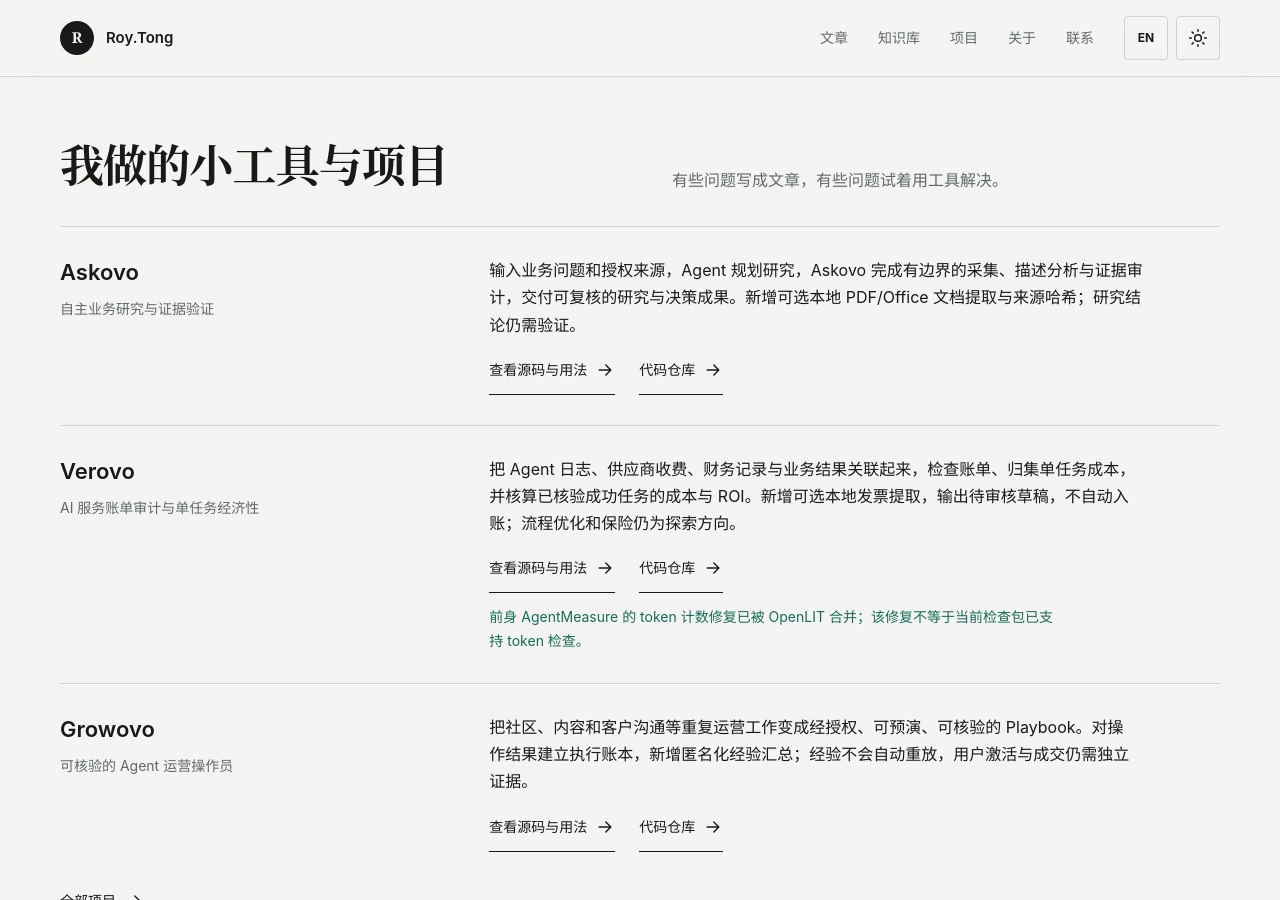
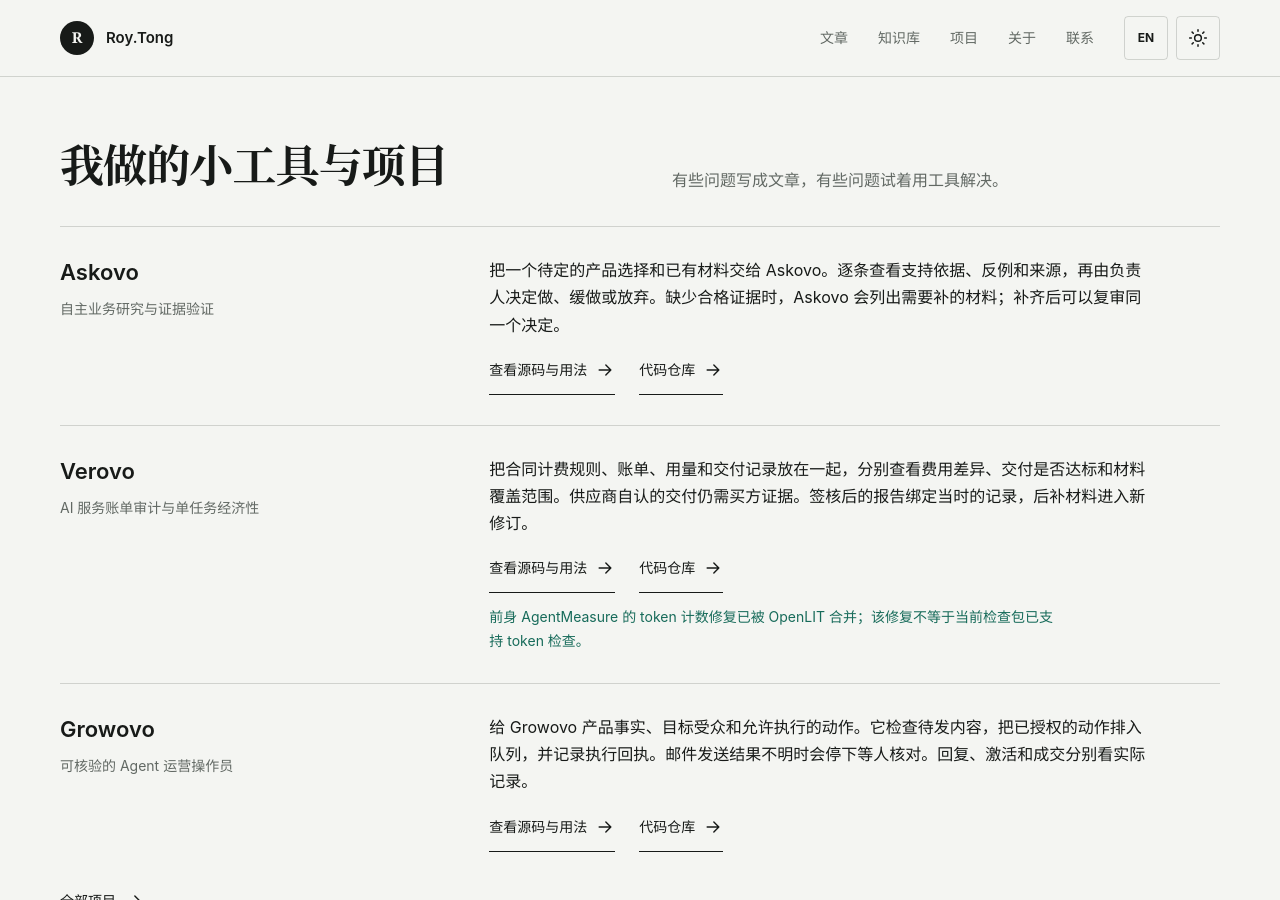
Before and after one commit to roy-tong/roy-tong.github.io, a Jekyll site: the page built from index.html, in a window 1280 px wide and 900 px high, scrolled down 3198 px. Built offline with Jekyll 4.4.1, drawn with Linux system fonts in a browser that asks for light colours.

Commit message:
Update bilingual ovo portfolio and agent index

```diff
--- a/_data/portfolio.json
+++ b/_data/portfolio.json
@@ -191,8 +191,8 @@
         "en": "Autonomous business research & evidence validation"
       },
       "description": {
-        "zh": "输入业务问题和授权来源，Agent 规划研究，Askovo 完成有边界的采集、描述分析与证据审计，交付可复核的研究与决策成果。新增可选本地 PDF/Office 文档提取与来源哈希；研究结论仍需验证。",
-        "en": "From a business question and authorized sources, the Agent plans research; Askovo collects and analyzes available data, audits evidence and delivers traceable findings. Optional local PDF/Office intake preserves source hashes; extracted text remains unreviewed."
+        "zh": "把一个待定的产品选择和已有材料交给 Askovo。逐条查看支持依据、反例和来源，再由负责人决定做、缓做或放弃。缺少合格证据时，Askovo 会列出需要补的材料；补齐后可以复审同一个决定。",
+        "en": "Bring one product decision and the material behind it. Review the sources and counterexamples with the person who owns the decision. If the evidence falls short, Askovo lists what to collect. Reopen the same decision when new evidence arrives."
       },
       "links": [
         {
@@ -213,8 +213,8 @@
         "en": "AI charge assurance & task economics"
       },
       "description": {
-        "zh": "把 Agent 日志、供应商收费、财务记录与业务结果关联起来，检查账单、归集单任务成本，并核算已核验成功任务的成本与 ROI。新增可选本地发票提取，输出待审核草稿，不自动入账；流程优化和保险仍为探索方向。",
-        "en": "Join agent logs, supplier bills, financial records and business outcomes to audit charges and calculate task-level costs, cost per verified success and evidence-backed ROI. Optional local invoice extraction creates unreviewed drafts, not booked expenses; optimization and insurance remain future directions."
+        "zh": "把合同计费规则、账单、用量和交付记录放在一起，分别查看费用差异、交付是否达标和材料覆盖范围。供应商自认的交付仍需买方证据。签核后的报告绑定当时的记录，后补材料进入新修订。",
+        "en": "Compare the billing rules, invoice, usage and delivery records for one period. Review charge differences, delivery against buyer criteria and gaps in coverage. Supplier self-attestation leaves buyer acceptance unproven. The signed report preserves the evidence for that revision."
       },
       "links": [
         {
@@ -239,8 +239,8 @@
         "en": "Verified agent operations operator"
       },
       "description": {
-        "zh": "把社区、内容和客户沟通等重复运营工作变成经授权、可预演、可核验的 Playbook。对操作结果建立执行账本，新增匿名化经验汇总；经验不会自动重放，用户激活与成交仍需独立证据。",
-        "en": "Turn repetitive community, content and communication work into reviewed, authorized playbooks. Record confirmed and uncertain actions, and summarize privacy-safe operational patterns; patterns never auto-replay or prove customer conversion."
+        "zh": "给 Growovo 产品事实、目标受众和允许执行的动作。它检查待发内容，把已授权的动作排入队列，并记录执行回执。邮件发送结果不明时会停下等人核对。回复、激活和成交分别看实际记录。",
+        "en": "Give Growovo the product facts, audience and actions you authorize. It checks drafts, queues approved work and records receipts. An uncertain email send stops the batch for review. Track replies, activation and sales from their own records."
       },
       "links": [
         {
--- a/about.md
+++ b/about.md
@@ -144,7 +144,7 @@ lang_switch_url: /en/about/
 
     <p>我现在的工作方式是：一个人，带着一个常驻代码仓库的 AI 代理，同时做三个产品。代理当参谋——出方案、做资产、写代码；产品内核当执行——对外动作走门禁、限速、回读校验和账本；我当闸门——未经我审的计划拒跑。这套分工为什么成立，写在《<a href="{{ '/notes/one-person-one-agent-three-products/' | relative_url }}">一个人、一个 AI 代理、三个产品</a>》里。</p>
 
-    <p>三个产品各占一条闭环的一段：<a href="https://github.com/roy-tong/askovo">Askovo</a> 做需求研究（研发前，从研究设计、采集到推理与审计交付，主链从场景、用户、痛点推理到产品与商业，每条结论带证据分级）；<a href="https://github.com/roy-tong/verovo">Verovo</a> 做交付验证（买方侧的 AI 服务计费复核与验收证据，由 AgentMeasure 演进而来）；<a href="https://github.com/roy-tong/Growovo">Growovo</a> 做增长（研发后，定→造→跑，输入已发布的产品，交付可验证的真实用户增长）。Askovo 与 Growovo 是上下游：研究判断是增长定位的输入，增长的一手反馈带着证据等级回流研究；两个引擎各自端到端闭环。三个产品共用同一套证据分级，完整清单见<a href="{{ '/projects/' | relative_url }}">项目页</a>。</p>
+    <p><a href="https://roy-tong.github.io/Askovo/">Askovo</a> 帮产品负责人复核一个待定选择，查看依据、反例与缺口。<a href="https://roy-tong.github.io/Growovo/">Growovo</a> 在已授权的 X 和邮件账号上执行推广，记录回执和待处理回复。<a href="https://roy-tong.github.io/Verovo/">Verovo</a> 帮买方核对一家 AI 供应商一个账期的费用、交付和材料覆盖范围。三项工作都可以独立委托。</p>
 
     <h3>Agent 与软件计量</h3>
 
--- a/en/about.html
+++ b/en/about.html
@@ -145,7 +145,7 @@ lang_switch_url: /about/
 
     <p>These days I work as one person with one AI agent resident in my code repositories, running three products at once. The agent advises — plans, assets, code. The product kernels execute — outbound actions go through gates, throttling, read-back checks, and a ledger. I hold the gate — no plan runs without my review. Why this division holds up is the subject of <a href="{{ '/en/notes/one-person-one-agent-three-products/' | relative_url }}">One Person, One AI Agent, Three Products</a>.</p>
 
-    <p>Each product owns one segment of the loop: <a href="https://github.com/roy-tong/askovo">Askovo</a> does demand research (pre-build: from study design and collection through reasoning, audit, and delivery, on a chain from scenes, users, and pains to product and business, every claim carrying an evidence grade); <a href="https://github.com/roy-tong/verovo">Verovo</a> does delivery verification (buyer-side AI service charge recounts and acceptance evidence, evolved from AgentMeasure); <a href="https://github.com/roy-tong/Growovo">Growovo</a> does growth (post-launch: define → build → run; feed it a shipped product, get verifiable real-user growth). Askovo and Growovo sit upstream and downstream of each other: research judgments feed growth positioning, and first-hand growth feedback flows back with evidence grades. Each engine closes its own loop end-to-end. All three share one evidence-grading scheme; the full list is on the <a href="{{ '/en/projects/' | relative_url }}">projects page</a>.</p>
+    <p><a href="https://roy-tong.github.io/Askovo/">Askovo</a> helps a product owner weigh the evidence for one decision. <a href="https://roy-tong.github.io/Growovo/">Growovo</a> runs authorized X and email campaigns and records receipts and replies. <a href="https://roy-tong.github.io/Verovo/">Verovo</a> helps buyers review charges, delivery and evidence coverage for one supplier and billing period. Each product can be used independently.</p>
 
     <h3>Agents and software metering</h3>
 
--- a/llms.txt
+++ b/llms.txt
@@ -46,10 +46,10 @@ Long-form topic hubs under the Research program. Each hub tracks current change,
 
 - [Agent Research Toolkit catalog](https://raw.githubusercontent.com/roy-tong/roy-tong/main/agent-tools.json): Machine-readable task routing, interfaces, installation commands, first-success checks, constraints, and privacy boundaries for all public tools below.
 - [iRead Research Monitor](https://github.com/roy-tong/iRead): Local-first continuous research monitor with source discovery and evidence-aware daily, weekly, and monthly reports.
-- [Askovo](https://github.com/roy-tong/Askovo): The research engine of the ovo product family — turns business questions and authorized sources into traceable research deliverables. Agent-authored plans drive collection, descriptive analysis, and evidence audits (E0–E5); unsupported sources and unverified claims stay visible. SURE, the earlier standalone demand-research skill, is now Askovo's internal evidence engine.
-- [Growovo](https://github.com/roy-tong/Growovo): The growth operator of the ovo family — runs recurring community, content, and communication tasks through reviewed queues and authorized accounts. The operator kernel and business playbooks share dry-run, approval, quota, and execution records; unknown outcomes require review.
+- [Askovo](https://github.com/roy-tong/Askovo): Bring one product decision and the material behind it. Review the sources and counterexamples with the person who owns the decision. If the evidence falls short, Askovo lists what to collect. Reopen the same decision when new evidence arrives.
+- [Growovo](https://github.com/roy-tong/Growovo): Give Growovo the product facts, audience and actions you authorize. It checks drafts, queues approved work and records receipts. An uncertain email send stops the batch for review. Track replies, activation and sales from their own records.
 - [Bilibili Video to Transcript](https://github.com/roy-tong/bilibili-transcript-pipeline): Local video-to-Markdown, SRT, and JSON pipeline with an offline first-success demo, Agent Skill, and CLI.
-- [Verovo](https://github.com/roy-tong/verovo) (formerly AgentMeasure): Verification for AI services — connects buyer logs, supplier charges, financial records, and business outcomes; reviews charges and delivery, allocates task costs, and calculates cost per verified success with evidence-backed ROI. PyPI: verovo; MCP package: @verovo/mcp. Old https://roy-tong.github.io/AgentMeasure/ links redirect to the repository.
+- [Verovo](https://github.com/roy-tong/Verovo): Compare the billing rules, invoice, usage and delivery records for one period. Review charge differences, delivery against buyer criteria and gaps in coverage. Supplier self-attestation leaves buyer acceptance unproven. The signed report preserves the evidence for that revision.
 - [Roy's AI Product Research Library](https://github.com/roy-tong/roy-tong.github.io/tree/main/skills/research-knowledge-base): Read-only Agent entry point for this public site.
 
 ## Current Release Sequence
```
